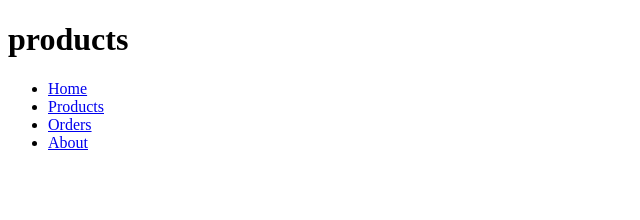
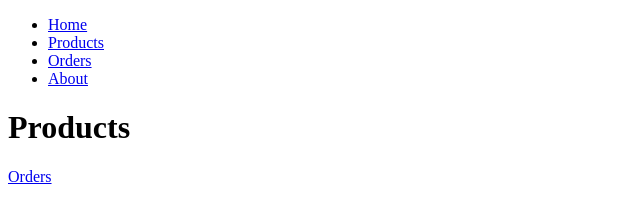
Before and after one commit to Roni0913/Roni0913.github.io, a plain HTML site: page pages/Products.html in a window 1280 px wide. Shown: the whole page, without its empty margins (0-640 px from the left). Drawn offline with Linux system fonts and the light colour scheme.

Commit message:
Init page.

```diff
--- a/pages/Products.html
+++ b/pages/Products.html
@@ -3,12 +3,10 @@
 
 <head>
     <meta charset="UTF-8">
-    <meta name="viewport" content="width=>, initial-scale=1.0">
+    <meta name="viewport" content="width=device-width, initial-scale=1.0">
     <title>Document</title>
 </head>
-
 <body>
-    <h1>products</h1>
     <ul>
         <li>
             <a href="/">Home</a>
@@ -22,6 +20,8 @@
         <li>
             <a href="/about.html">About</a>
         </li>
-    </ul>
+        </ul>
+    <h1>Products</h1>
+    <a href="/pages/orders.html">Orders</a>
 </body>
 </html>
```
Also changed, not shown: pages/Orders.html (+3 -4 lines), about.html.html (renamed from about.html), index.html.html (renamed from index.html).
